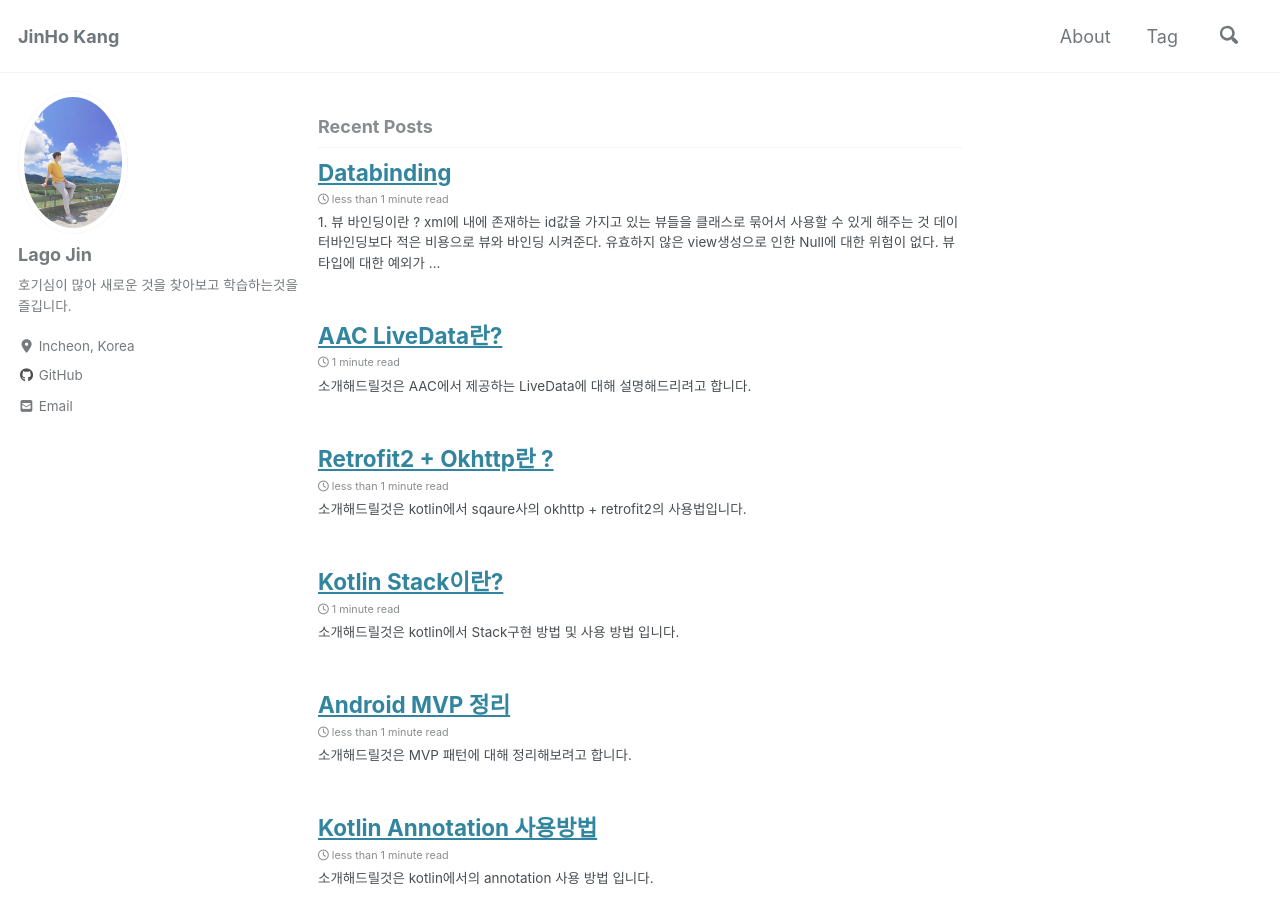
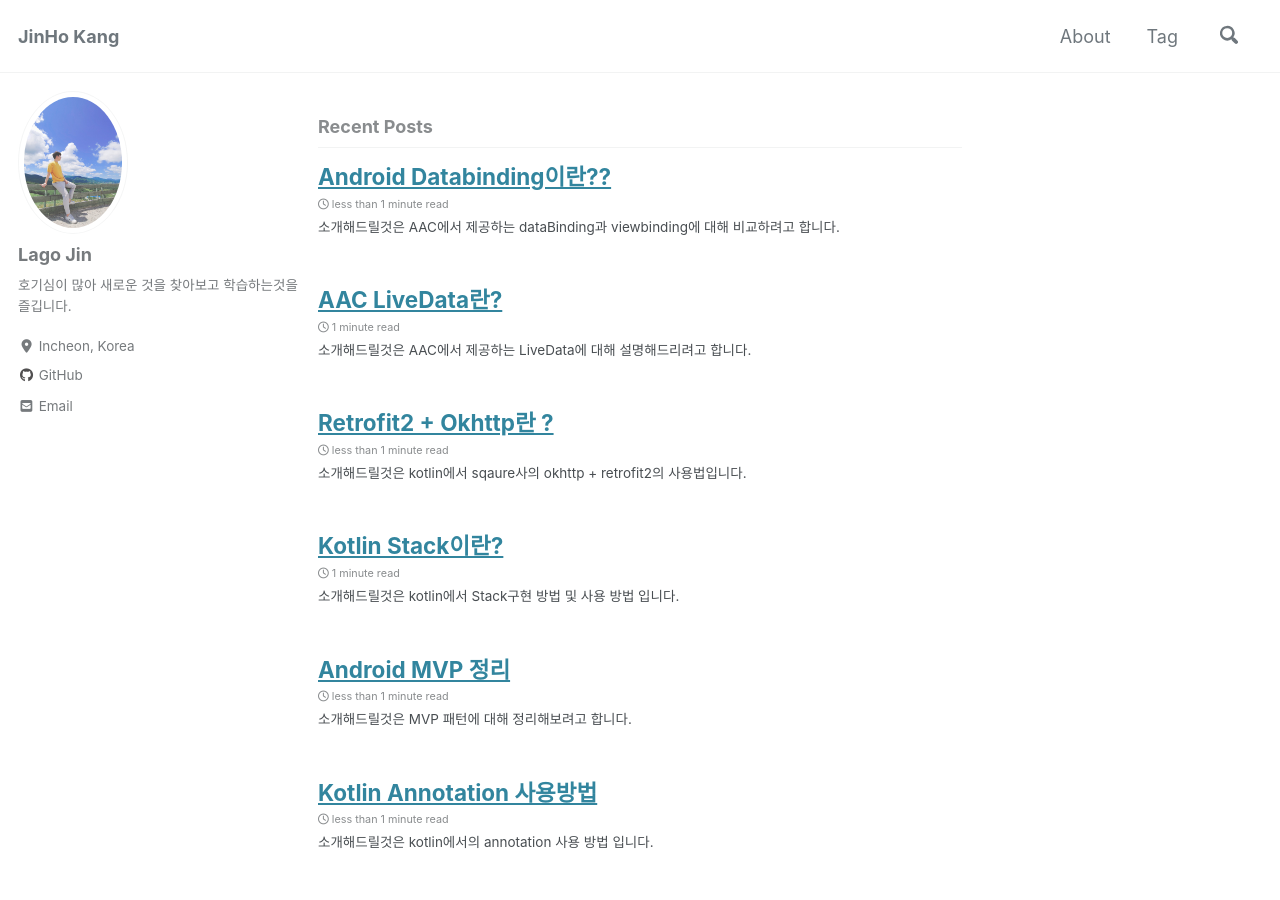
Before and after one commit to lagoJin/lagoJin.github.io, a Jekyll site: the page built from index.html, in a window 1280 px wide and 900 px high. Built offline with Jekyll 4.4.1, drawn with Linux system fonts in a browser that asks for light colours; cached includes are drawn as plain includes; nearby versions of some CDN libraries; the list of posts is cut into pages by our own code; comment, search, counter and statistics services are not loaded.

Commit message:
databinding 포스트 설명 내용 추가

```diff
--- a/_posts/2019/11/2019-11-30-databinding.md
+++ b/_posts/2019/11/2019-11-30-databinding.md
@@ -1,3 +1,18 @@
+---
+title: Android Databinding이란??
+last_modified_at: '2019-11-30 15:06:00 +0300'
+published : true
+excerpt: 소개해드릴것은 AAC에서 제공하는 dataBinding과 viewbinding에 대해 비교하려고 합니다.
+comments : true
+toc : true
+toc_sticky: true
+tags :
+    - Kotlin
+    - Android
+    - databinding
+    - viewbinding
+---
+
 ### 1. 뷰 바인딩이란 ?
 ---
 - xml에 내에 존재하는 id값을 가지고 있는 뷰들을 클래스로 묶어서 사용할 수 있게 해주는 것
```
